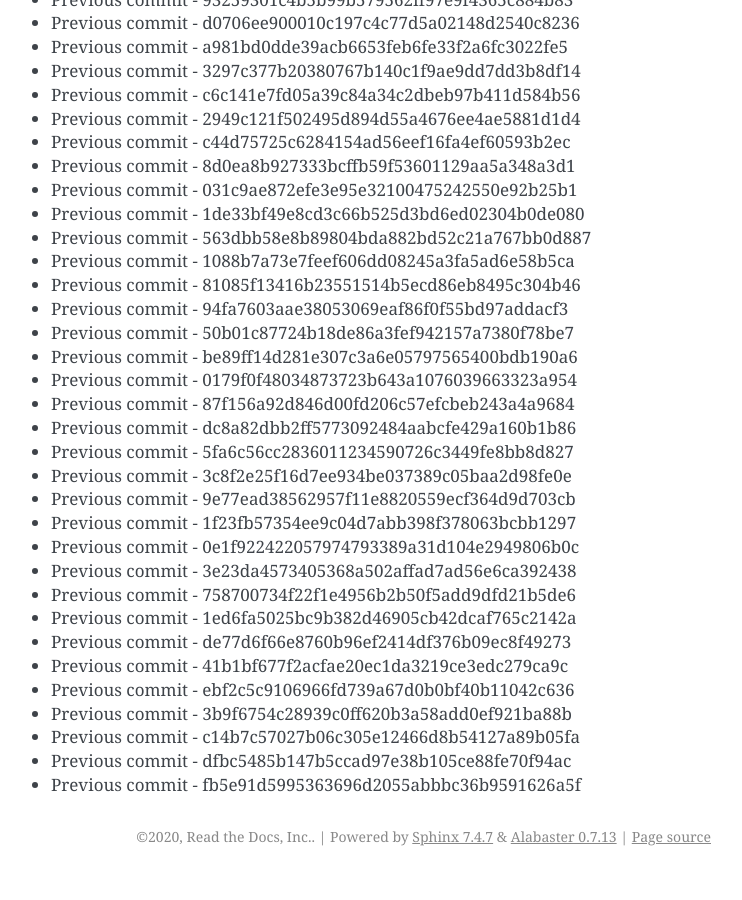
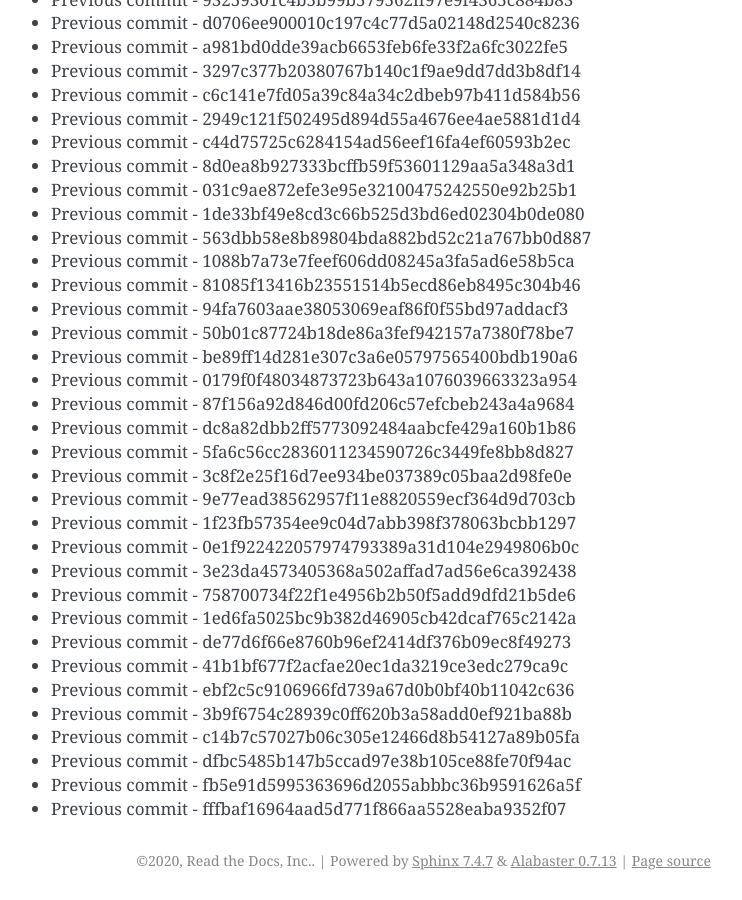
Before and after one commit to readthedocs/rtd-git-stresstest, a Sphinx documentation site: the page built from docs/updates.rst, in a window 1280 px wide and 900 px high, scrolled down 45751 px. Shown: the whole window, without its empty margins (399-1141 px from the left). Built offline with Sphinx 7.4.7, drawn with Linux system fonts in a browser that asks for light colours; before the commit the page ends 46627 px from its top, so only the background shows below that.

Commit message:
Generating commit from previous: fffbaf16964aad5d771f866aa5528eaba9352f07

```diff
--- a/docs/updates.rst
+++ b/docs/updates.rst
@@ -1954,3 +1954,4 @@ It can be tested for any performance characteristics.
 * Previous commit - c14b7c57027b06c305e12466d8b54127a89b05fa
 * Previous commit - dfbc5485b147b5ccad97e38b105ce88fe70f94ac
 * Previous commit - fb5e91d5995363696d2055abbbc36b9591626a5f
+* Previous commit - fffbaf16964aad5d771f866aa5528eaba9352f07
```
